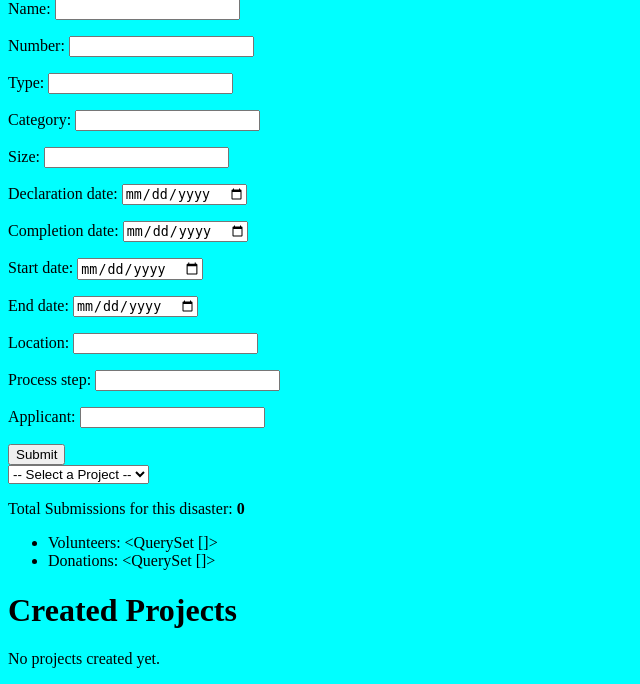
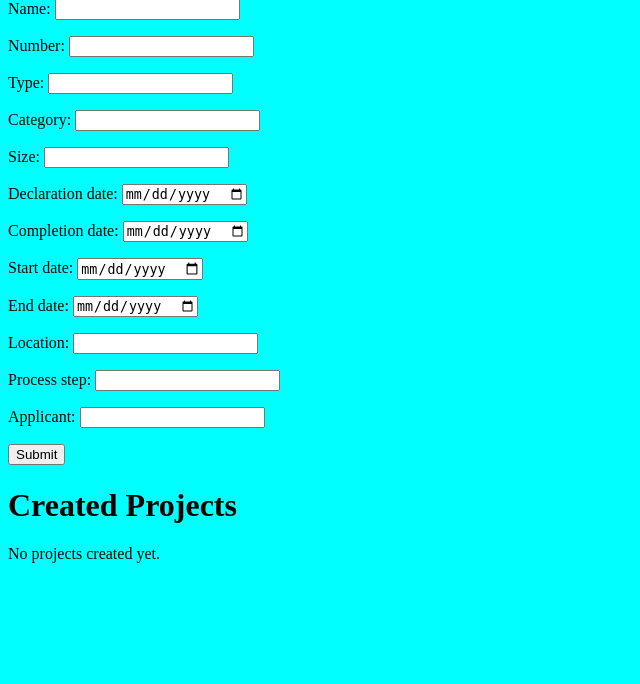
Before and after one commit to Aleahb00/VolunteerTracking, a Django app: page /admin-dashboard/ in a window 1280 px wide. Shown: the part 216-900 px from the top of the page, without its empty margins (0-640 px from the left). After the commit the page ends 779 px from the top, so only its background shows below. Run offline with Django 4.2, Linux system fonts and the light colour scheme; data that the repository does not hold is empty.

Commit message:
changes2

```diff
--- a/app/templates/admin_dashboard.html
+++ b/app/templates/admin_dashboard.html
@@ -22,22 +22,7 @@
     </div>
 
     <!-- Drop down for all the projects -->
-        <select onchange="location = this.value;">
-        <option value="">-- Select a Project --</option>
-        {% for p in projects %}
-        <option value="{% url 'admin_dashboard' p.id %}" {% if p.id = project.id %}selected{% endif %}>
-        {{ p.name }}
-        </option>
-        {% endfor %}
-        </select>
 
-        <div class="stats">
-        <p>Total Submissions for this disaster: <strong>{{ total_submissions }}</strong></p>
-        <ul>
-        <li>Volunteers: {{ volunteers }}</li>
-        <li>Donations: {{ donations }}</li>
-        </ul>
-        </div>
     <!--  -->
 
     <div>
```
